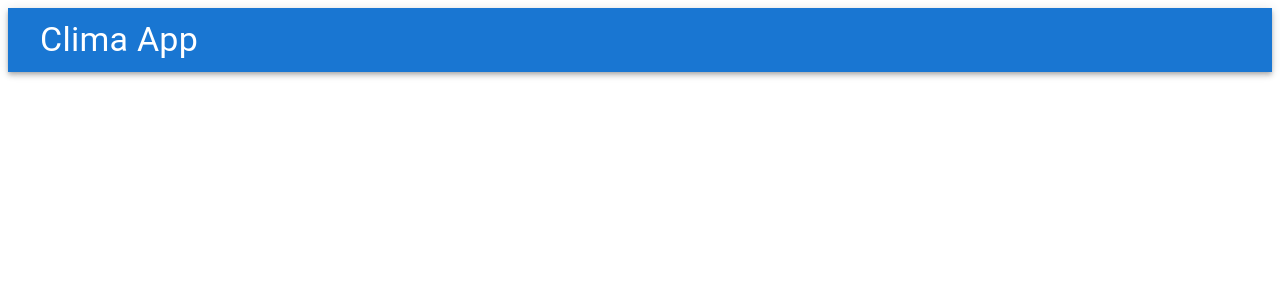
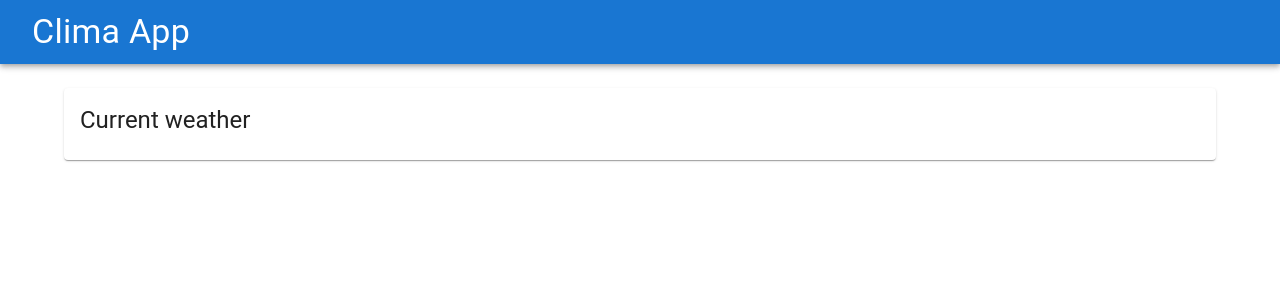
Before and after one commit to dbarrerap/clima-app-react, a React (Create React App) app: page / in a window 1280 px wide. Shown: the top 300 px of the page. Built offline with nearby package versions, Linux system fonts and the light colour scheme.

Commit message:
Add Main component

```diff
--- a/public/index.html
+++ b/public/index.html
@@ -25,6 +25,13 @@
       Learn how to configure a non-root public URL by running `npm run build`.
     -->
     <title>React App</title>
+    <style>
+      * {
+        padding: 0;
+        margin: 0;
+        box-sizing: border-box;
+      }
+    </style>
   </head>
   <body>
     <noscript>You need to enable JavaScript to run this app.</noscript>
--- a/src/App.js
+++ b/src/App.js
@@ -1,11 +1,22 @@
+import { Component } from "react";
 import NavigationBar from './components/NavigationBar'
+import Main from "./components/Main";
 
-function App() {
-  return (
-    <div className="App">
-      <NavigationBar />
-    </div>
-  );
+class App extends Component {
+  state = {
+    location: {},
+    weather: {},
+    forecast: []
+  }
+
+  render() {
+    return (
+      <div className="App">
+        <NavigationBar />
+        <Main />
+      </div>
+    )
+  }
 }
 
 export default App;
--- /dev/null
+++ b/src/components/Main.jsx
@@ -0,0 +1,20 @@
+import { Component } from "react";
+import { Container, Card, CardMedia, CardContent, Typography } from "@mui/material";
+
+class Main extends Component {
+    render() {
+        return (
+            <Container sx={{ marginTop: 3 }}>
+                <Card>
+                    <CardContent>
+                        <Typography variant="h5" component='div'>
+                            Current weather
+                        </Typography>
+                    </CardContent>
+                </Card>
+            </Container>
+        )
+    }
+}
+
+export default Main
```
